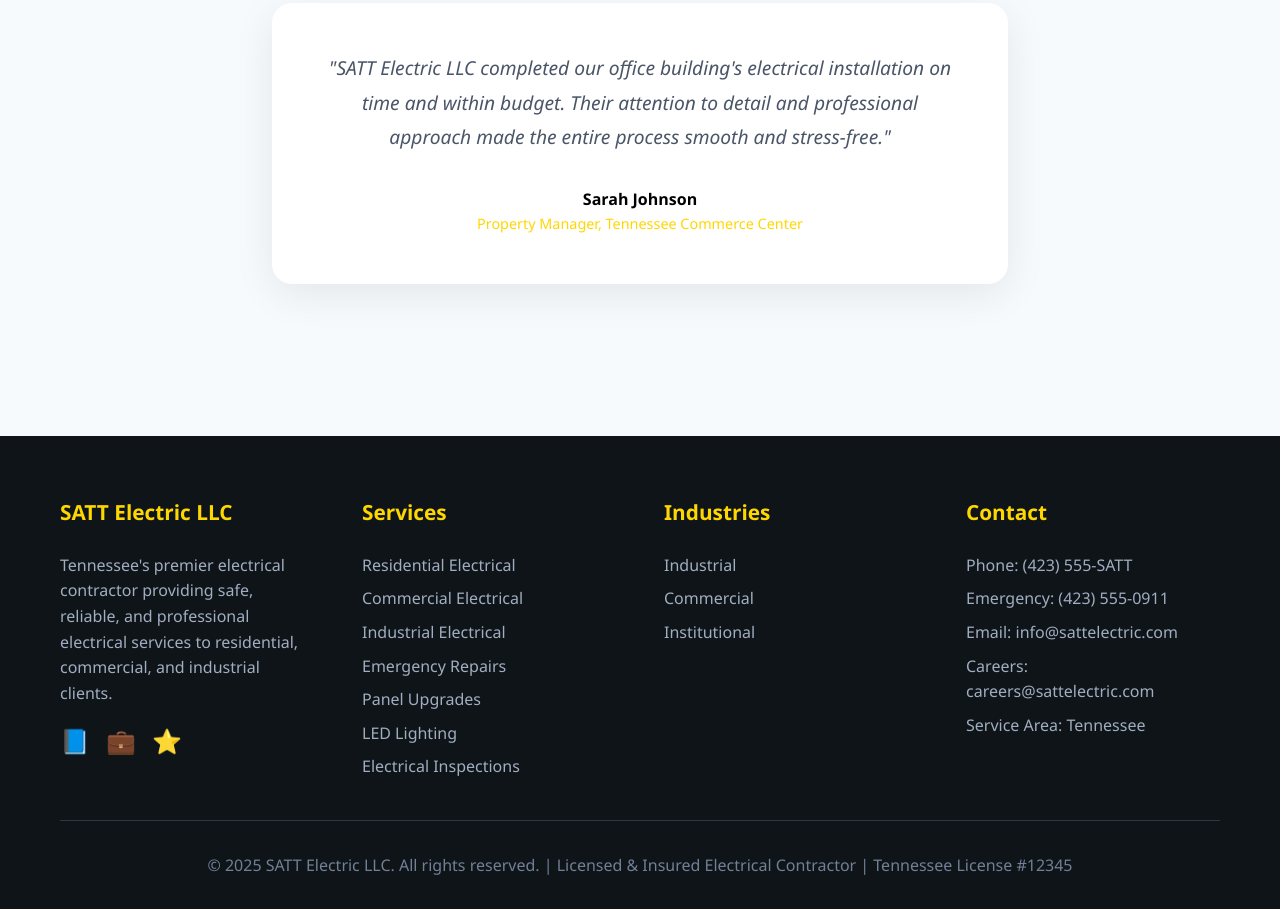
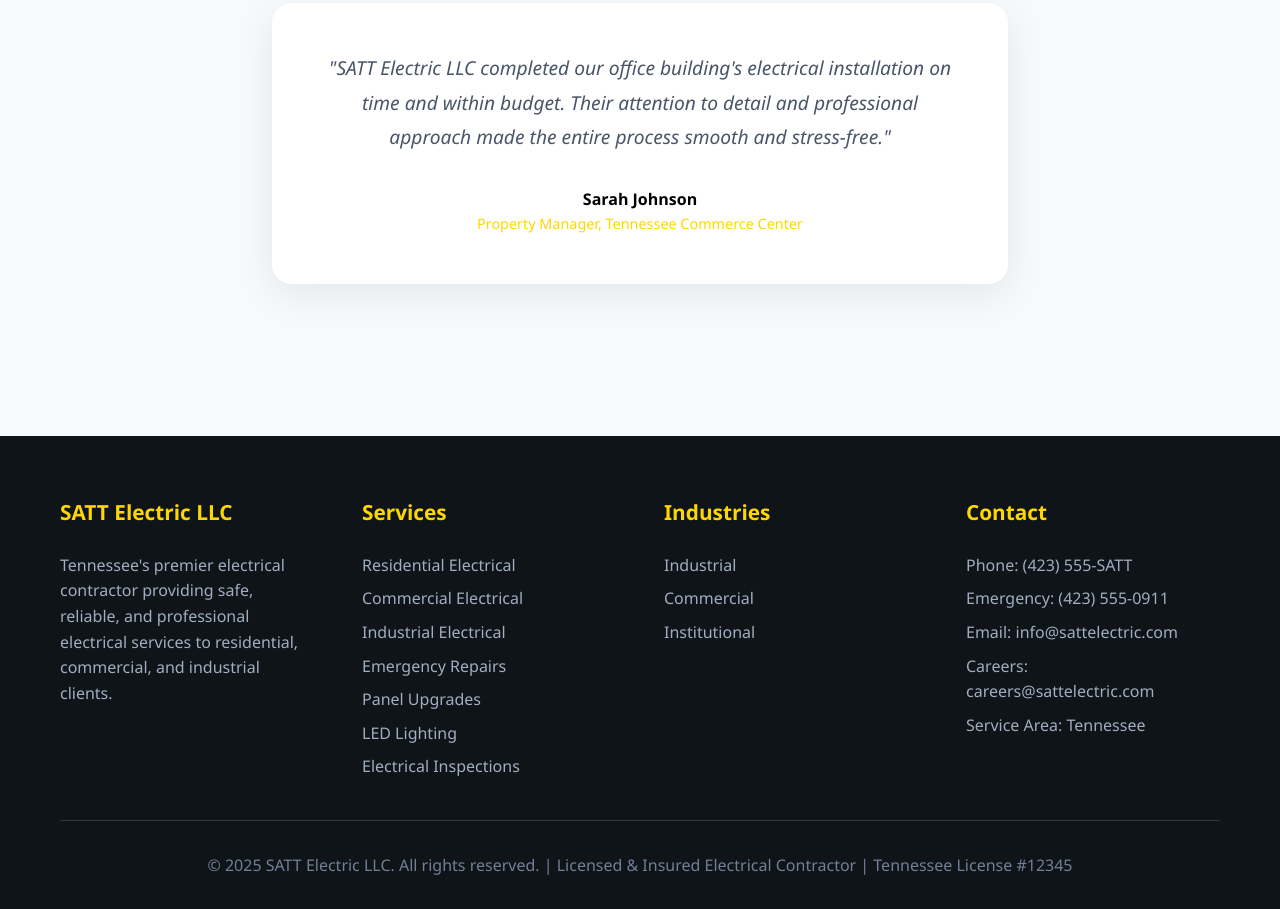
Before and after one commit to jakeing/sattws, a plain HTML site: page index.html in a window 1280 px wide. Shown: the part 1125-2034 px from the top of the page. Drawn offline with Linux system fonts and the light colour scheme.

Commit message:
removed socials

```diff
--- a/index.html
+++ b/index.html
@@ -659,11 +659,7 @@
                 <div class="footer-section">
                     <h4>SATT Electric LLC</h4>
                     <p>Tennessee's premier electrical contractor providing safe, reliable, and professional electrical services to residential, commercial, and industrial clients.</p>
-                    <div class="social-links">
-                        <a href="#" title="Facebook">📘</a>
-                        <a href="#" title="LinkedIn">💼</a>
-                        <a href="#" title="Google Reviews">⭐</a>
-                    </div>
+
                 </div>
                 <div class="footer-section">
                     <h4>Services</h4>
```
Also changed, not shown: about.html (+1 -5 lines), careers.html (+1 -5 lines), contact.html (+4 -6 lines), projects.html (+1 -3 lines), services.html (+1 -5 lines).
